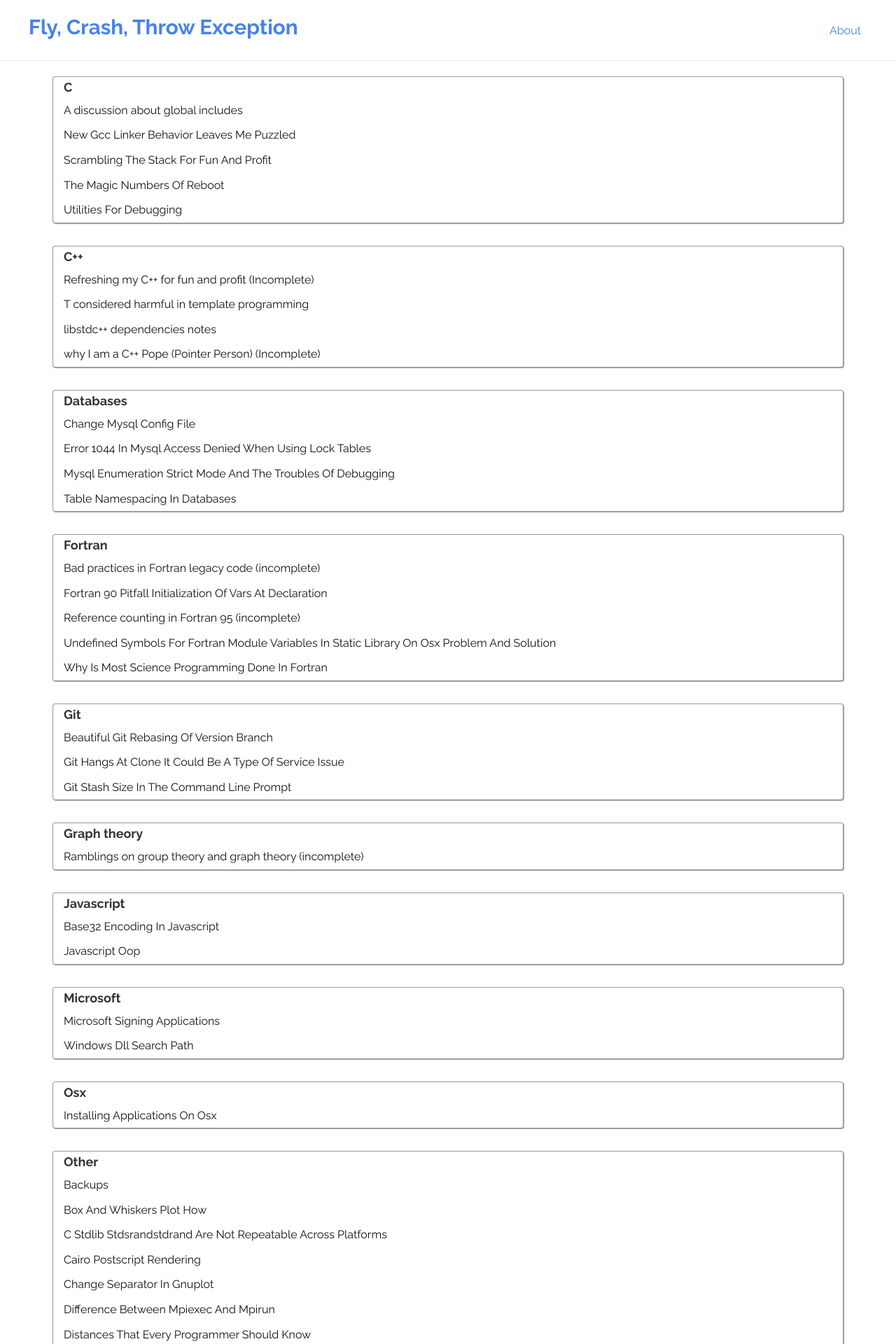
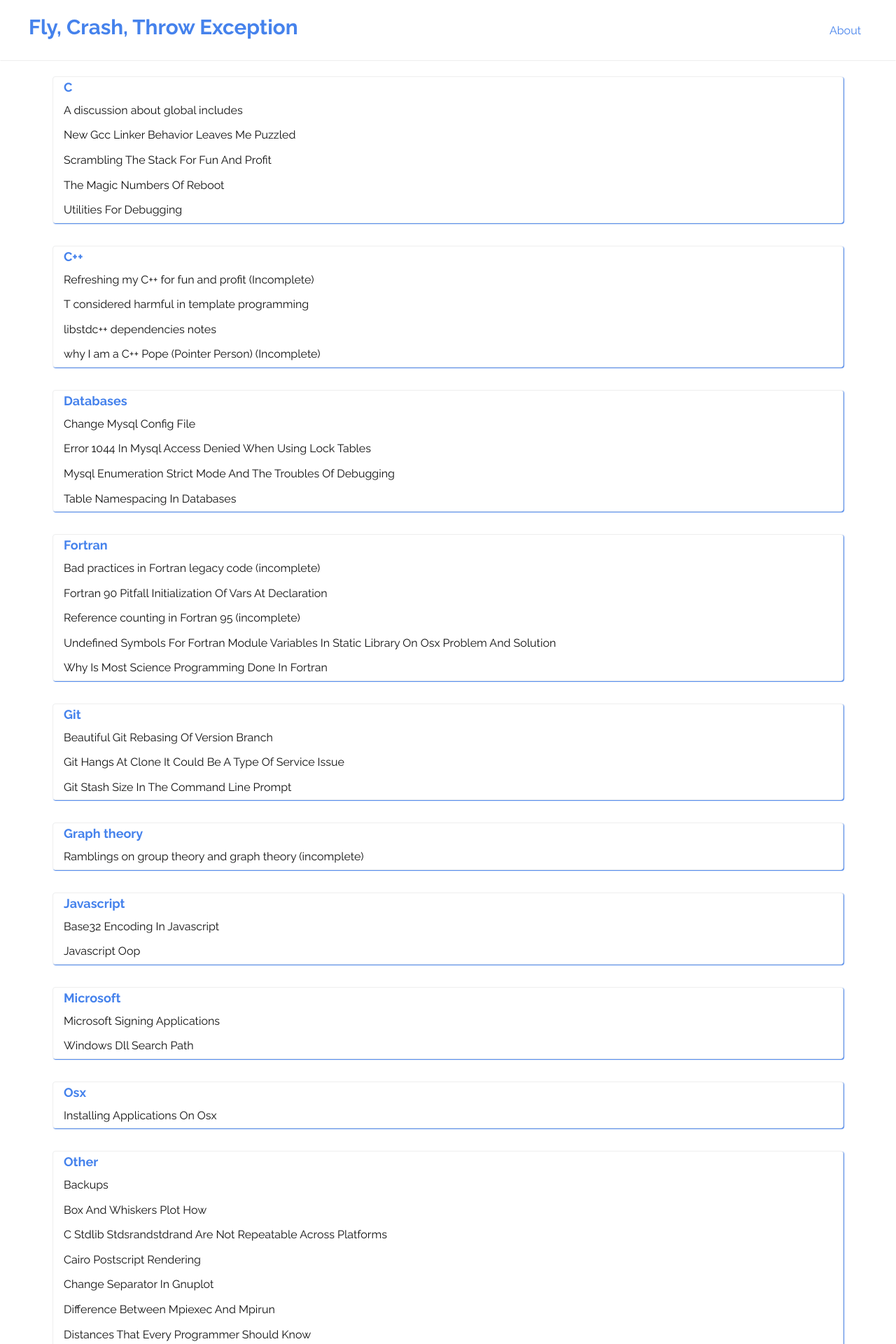
Before and after one commit to stefanoborini/stefanoborini.github.io, a Jekyll site: the page built from index.html, in a window 1280 px wide. Shown: the top 1920 px of the page at 70% size. Built offline with Jekyll 4.4.1, drawn with Linux system fonts in a browser that asks for light colours; the list of posts is cut into pages by our own code.

Commit message:
Changed colors

```diff
--- a/_sass/_layout.scss
+++ b/_sass/_layout.scss
@@ -55,13 +55,14 @@ img {
 
 .panel {
     margin-bottom: 2em;
-   border: 1px solid rgba(0, 0, 0, 0.4);
-   box-shadow: 1px 1px 1px rgba(0,0,0,.4);
+   border: 1px solid #eee;
+   box-shadow: 1px 1px 1px #4582ec;
 
 }
 
-
-
+.panel-title {
+    color: #4582ec;
+}
 
 footer {
     border-top: 1px solid $grey-color-light;
```
